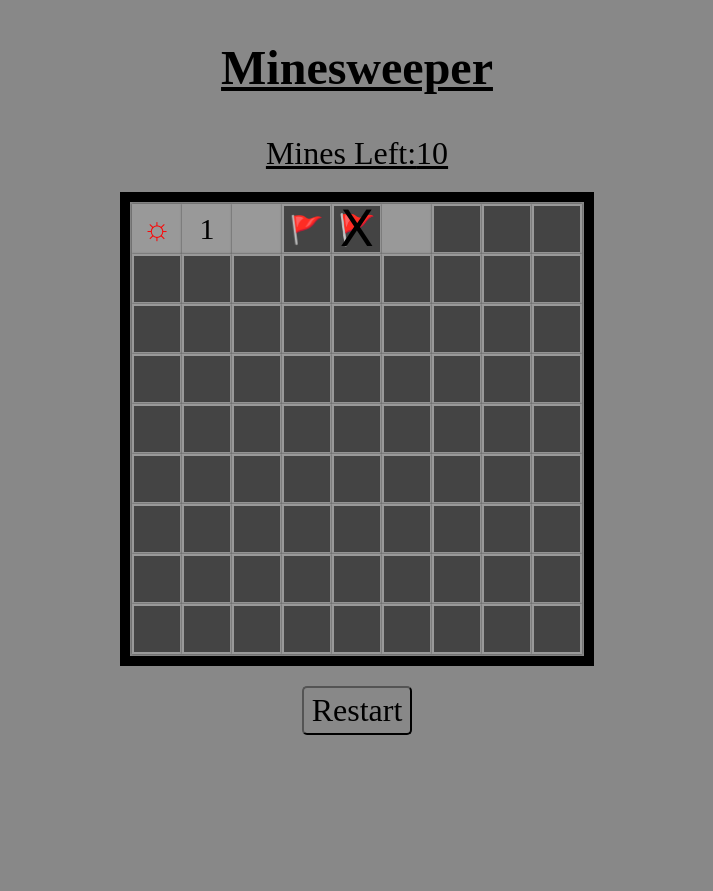
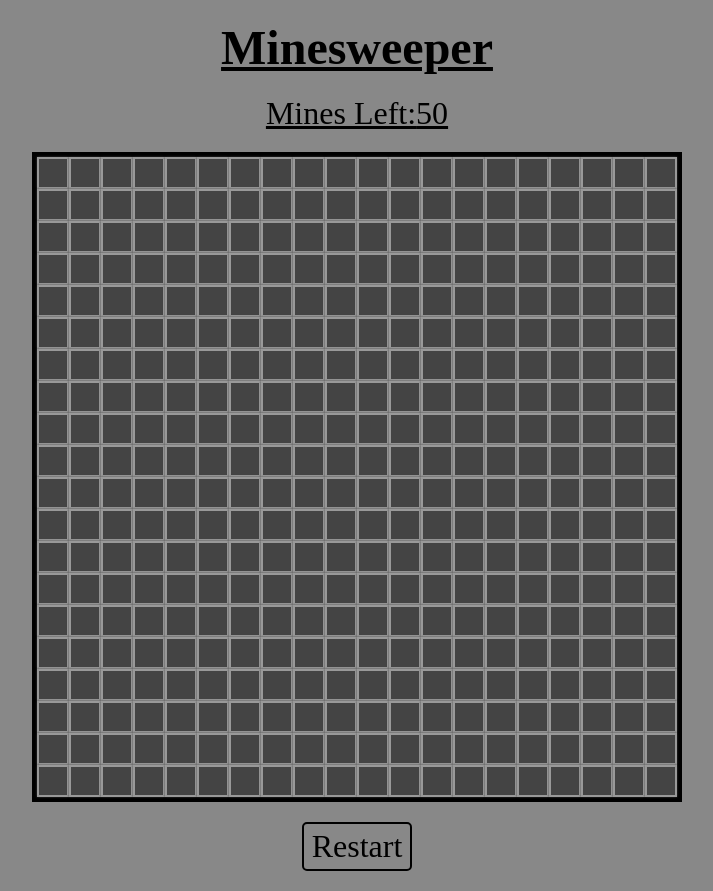
Before and after one commit to AyushAgrawal-A2/minesweeper, a plain HTML site: page index.html in a window 1280 px wide. Shown: the whole page, without its empty margins (283-996 px from the left). Before the commit the page ends 800 px from the top, so only its background shows below. Drawn offline with Linux system fonts and the light colour scheme.

Commit message:
javascript complete, everything working

```diff
--- a/index.html
+++ b/index.html
@@ -5,98 +5,16 @@
     <meta http-equiv="X-UA-Compatible" content="IE=edge" />
     <meta name="viewport" content="width=device-width, initial-scale=1.0" />
     <link rel="stylesheet" href="styles.css" />
-    <script defer src="script.js"></script>
+    <script defer src="script.js" type="module"></script>
     <title>Minesweeper</title>
   </head>
   <body>
     <header>
       <h1 class="title">Minesweeper</h1>
-      <div class="mines-left" data-mines-left="10">Mines Left:</div>
+      <div class="mines-left">Mines Left:</div>
     </header>
     <main>
-      <div class="board">
-        <div class="cell mine open" data-adj-mine="1"></div>
-        <div class="cell open" data-adj-mine="1"></div>
-        <div class="cell open"></div>
-        <div class="cell mine marked open"></div>
-        <div class="cell marked open"></div>
-        <div class="cell open"></div>
-        <div class="cell"></div>
-        <div class="cell"></div>
-        <div class="cell"></div>
-        <div class="cell"></div>
-        <div class="cell"></div>
-        <div class="cell"></div>
-        <div class="cell"></div>
-        <div class="cell"></div>
-        <div class="cell"></div>
-        <div class="cell"></div>
-        <div class="cell"></div>
-        <div class="cell"></div>
-        <div class="cell"></div>
-        <div class="cell"></div>
-        <div class="cell"></div>
-        <div class="cell"></div>
-        <div class="cell"></div>
-        <div class="cell"></div>
-        <div class="cell"></div>
-        <div class="cell"></div>
-        <div class="cell"></div>
-        <div class="cell"></div>
-        <div class="cell"></div>
-        <div class="cell"></div>
-        <div class="cell"></div>
-        <div class="cell"></div>
-        <div class="cell"></div>
-        <div class="cell"></div>
-        <div class="cell"></div>
-        <div class="cell"></div>
-        <div class="cell"></div>
-        <div class="cell"></div>
-        <div class="cell"></div>
-        <div class="cell"></div>
-        <div class="cell"></div>
-        <div class="cell"></div>
-        <div class="cell"></div>
-        <div class="cell"></div>
-        <div class="cell"></div>
-        <div class="cell"></div>
-        <div class="cell"></div>
-        <div class="cell"></div>
-        <div class="cell"></div>
-        <div class="cell"></div>
-        <div class="cell"></div>
-        <div class="cell"></div>
-        <div class="cell"></div>
-        <div class="cell"></div>
-        <div class="cell"></div>
-        <div class="cell"></div>
-        <div class="cell"></div>
-        <div class="cell"></div>
-        <div class="cell"></div>
-        <div class="cell"></div>
-        <div class="cell"></div>
-        <div class="cell"></div>
-        <div class="cell"></div>
-        <div class="cell"></div>
-        <div class="cell"></div>
-        <div class="cell"></div>
-        <div class="cell"></div>
-        <div class="cell"></div>
-        <div class="cell"></div>
-        <div class="cell"></div>
-        <div class="cell"></div>
-        <div class="cell"></div>
-        <div class="cell"></div>
-        <div class="cell"></div>
-        <div class="cell"></div>
-        <div class="cell"></div>
-        <div class="cell"></div>
-        <div class="cell"></div>
-        <div class="cell"></div>
-        <div class="cell"></div>
-        <div class="cell"></div>
-      </div>
+      <div class="board"></div>
     </main>
     <footer>
       <button class="restart">Restart</button>
--- a/script.js
+++ b/script.js
@@ -0,0 +1,151 @@
+const size = 20;
+const mines = 50;
+const board = [];
+let gameOver = false;
+const minesLeftElement = document.querySelector(".mines-left");
+const boardElement = document.querySelector(".board");
+
+startGame();
+
+function startGame() {
+  gameOver = false;
+  newBoard();
+  document.removeEventListener("click", handleLeftClick);
+  document.removeEventListener("contextmenu", handleRightClick);
+  document.addEventListener("click", handleLeftClick);
+  document.addEventListener("contextmenu", handleRightClick);
+  renderBoard();
+}
+
+function renderBoard() {
+  boardElement.innerHTML = "";
+  board.forEach((row) => {
+    row.forEach((cell) => {
+      boardElement.appendChild(getNewCellElement(cell));
+    });
+  });
+  setMinesCount();
+}
+
+function setBoardSize() {
+  boardElement.style.setProperty("--size", size);
+}
+
+function setMinesCount() {
+  minesLeftElement.dataset.minesLeft = mines - getMarkedCount();
+}
+
+function handleLeftClick(e) {
+  if (e.target.matches(".restart")) {
+    startGame();
+    return;
+  }
+  if (gameOver) return;
+  if (!e.target.matches(".cell")) return;
+  if (e.target.matches(".open")) return;
+  if (e.target.matches(".marked")) return;
+  const { x, y } = getElementCoordinates(e.target);
+  if (!board[x][y].mine) openMultiCell({ x, y });
+  else gameOver = true;
+  renderBoard();
+}
+
+function handleRightClick(e) {
+  e.preventDefault();
+  if (gameOver) return;
+  if (!e.target.matches(".cell")) return;
+  if (e.target.matches(".open")) return;
+  const { x, y } = getElementCoordinates(e.target);
+  board[x][y].marked = !board[x][y].marked;
+  renderBoard();
+}
+
+function getMinesLocation() {
+  const locations = [];
+  while (locations.length < mines) {
+    const randomX = Math.floor(Math.random() * size);
+    const randomY = Math.floor(Math.random() * size);
+    if (!locations.some((l) => l.x === randomX && l.y === randomY))
+      locations.push({ x: randomX, y: randomY });
+  }
+  return locations;
+}
+
+function getNewCellElement(cell) {
+  const newCellElement = document.createElement("div");
+  newCellElement.classList.add("cell");
+  newCellElement.dataset.x = cell.x;
+  newCellElement.dataset.y = cell.y;
+  if (cell.open) newCellElement.classList.add("open");
+  if (cell.marked) newCellElement.classList.add("marked");
+  if (cell.adjMine) newCellElement.dataset.adjMine = cell.adjMine;
+  if (gameOver && cell.mine) newCellElement.classList.add("mine", "open");
+  if (gameOver && cell.marked) newCellElement.classList.add("open");
+  return newCellElement;
+}
+
+function getElementCoordinates(element) {
+  return { x: parseInt(element.dataset.x), y: parseInt(element.dataset.y) };
+}
+
+function getMarkedCount() {
+  return board.reduce((total, row) => {
+    return (
+      total +
+      row.reduce((rowSum, cell) => {
+        if (cell.marked) return rowSum + 1;
+        return rowSum;
+      }, 0)
+    );
+  }, 0);
+}
+
+function newBoard() {
+  setBoardSize();
+  const minesLocation = getMinesLocation();
+  for (let x = 0; x < size; x++) {
+    board[x] = [];
+    for (let y = 0; y < size; y++) {
+      board[x].push(getNewCell(x, y));
+    }
+  }
+  minesLocation.forEach((mine) => {
+    board[mine.x][mine.y].mine = true;
+  });
+}
+
+function getNewCell(x, y) {
+  return {
+    x,
+    y,
+    open: false,
+    marked: false,
+    mine: false,
+    adjMine: 0,
+  };
+}
+
+function openMultiCell({ x, y }) {
+  if (x < 0 || x >= size || y < 0 || y >= size) return;
+  if (board[x][y].open) return;
+  if (board[x][y].mine) return;
+  board[x][y].open = true;
+  board[x][y].adjMine = getAdjMines({ x, y });
+  if (board[x][y].adjMine === 0) {
+    for (let X = x - 1; X <= x + 1; X++) {
+      for (let Y = y - 1; Y <= y + 1; Y++) {
+        openMultiCell({ x: X, y: Y });
+      }
+    }
+  }
+}
+
+function getAdjMines({ x, y }) {
+  let adjMines = 0;
+  for (let X = x - 1; X <= x + 1; X++) {
+    for (let Y = y - 1; Y <= y + 1; Y++) {
+      if (board[X]?.[Y]?.mine) adjMines++;
+    }
+  }
+  return adjMines;
+}
--- a/styles.css
+++ b/styles.css
@@ -21,7 +21,7 @@ header {
 h1.title {
   font-size: 3rem;
   text-decoration: underline;
-  margin: 5vh auto;
+  margin: 2.5vh auto;
 }
 
 div.mines-left {
@@ -38,17 +38,21 @@ button.restart {
   font: inherit;
   font-size: 2rem;
   margin: 2.5vh auto;
+  border: 2px solid black;
   border-radius: 5px;
   padding: 0.25rem 0.5rem;
+  cursor: pointer;
+}
+
+button.restart:hover {
+  background-color: #787878;
 }
 
 div.board {
-  --size: 9;
   display: grid;
-  grid-template-columns: repeat(var(--size), 50px);
-  grid-template-rows: repeat(var(--size), 50px);
-  border: 10px solid black;
-  padding: 2px;
+  grid-template-columns: repeat(var(--size), 32px);
+  grid-template-rows: repeat(var(--size), 32px);
+  border: 5px solid black;
 }
 
 div.cell {
@@ -63,58 +67,41 @@ div.cell {
   background-color: #444;
   box-shadow: 0 0 2px 0 #444;
   user-select: none;
+  font-size: 24px;
+  font-weight: bolder;
+}
+
+div.cell.open:not(.marked) {
+  background-color: #999;
 }
 
 div.cell:not(.open):hover {
   background-color: #555;
 }
 
-div.cell.marked:after {
-  position: absolute;
-  font-size: 30px;
-  content: "🚩";
-}
-
-div.cell.open:not(.marked) {
-  background-color: #999;
-}
-
-div.cell.mine:not(.marked).open {
-  font-size: 35px;
-  font-weight: bolder;
-  color: red;
-}
-
-div.cell.mine:not(.marked).open:after {
-  position: absolute;
-  content: "☼";
-}
-
-div.cell:not(.mine).open:after {
-  position: absolute;
-  font-size: 30px;
-  content: attr(data-adj-mine);
-}
-
+div.cell.marked:before,
 div.cell:not(.mine).marked.open:before {
   position: absolute;
-  font-size: 30px;
   content: "🚩";
 }
 
 div.cell:not(.mine).marked.open:after {
-  position: absolute;
-  font-size: 50px;
-  font-family: Verdana, Geneva, Tahoma, sans-serif;
-  color: black;
+  font-family: sans-serif;
+  color: white;
   content: "X";
+  animation: zoom 500ms linear 0s infinite alternate;
+}
+
+div.cell.mine:not(.marked).open:after {
+  color: red;
+  content: "☼";
+}
+
+div.cell:not(.mine):not(.marked).open:after {
+  content: attr(data-adj-mine);
 }
 
 div.cell.mine.open:after {
-  animation: zoom 500ms linear 0s infinite alternate;
-}
-
-div.cell.mine.marked.open:after {
   animation: zoom 500ms linear 0s infinite alternate;
 }
 
```
Also changed, not shown: package.json (deleted, +0 -16 lines), 2 other files.
